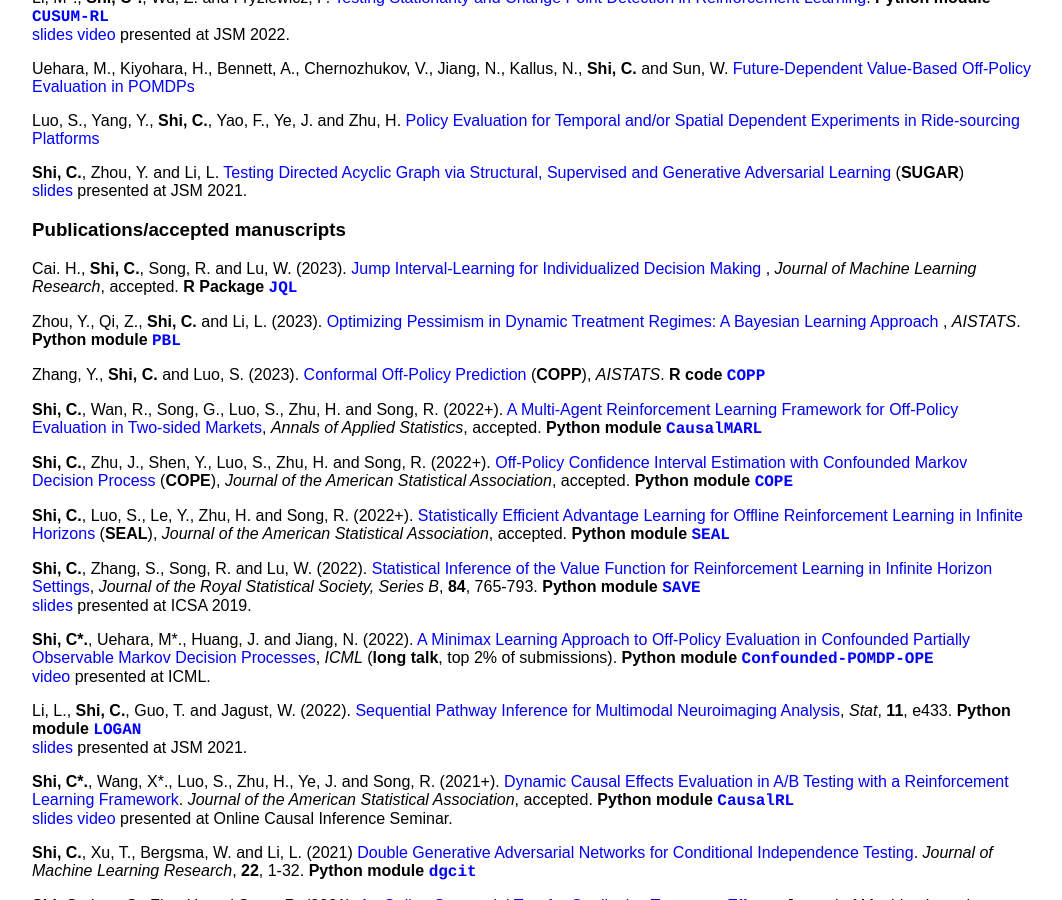
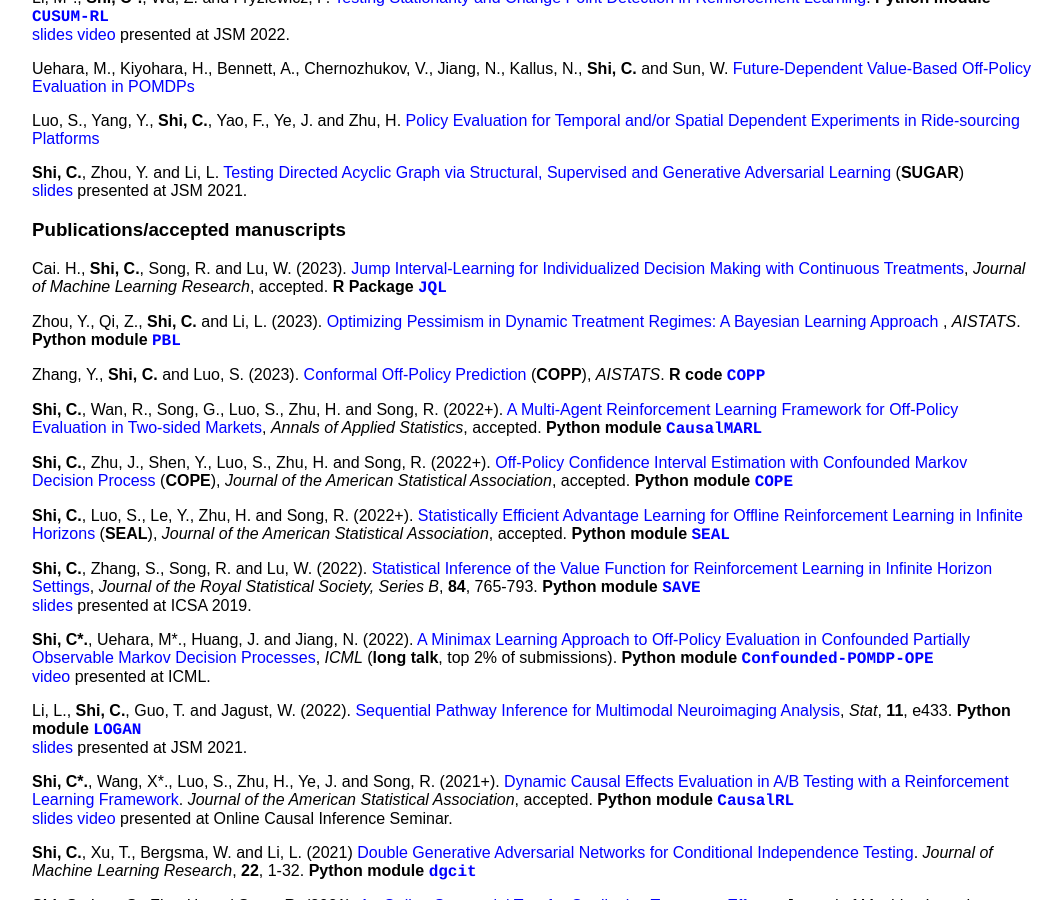
Before and after one commit to callmespring/callmespring.github.io, a Jekyll site: the page built from publication.md, in a window 1280 px wide and 900 px high, scrolled down 479 px. Shown: the whole window, without its empty margins (108-1170 px from the left). Built offline with Jekyll 4.4.1, drawn with Linux system fonts in a browser that asks for light colours.

Commit message:
Update publication.md

```diff
--- a/publication.md
+++ b/publication.md
@@ -40,8 +40,7 @@
 
 ### Publications/accepted manuscripts
 
-Cai. H., **Shi, C.**, Song, R. and Lu, W. (2023). [Jump Interval-Learning for Individualized Decision Making
-](https://arxiv.org/pdf/2111.08885.pdf), _Journal of Machine Learning Research_, accepted. **R Package** [<span style="font-family:courier;">**JQL**</span>](https://cran.r-project.org/web/packages/JQL/index.html)
+Cai. H., **Shi, C.**, Song, R. and Lu, W. (2023). [Jump Interval-Learning for Individualized Decision Making with Continuous Treatments](https://arxiv.org/pdf/2111.08885.pdf), _Journal of Machine Learning Research_, accepted. **R Package** [<span style="font-family:courier;">**JQL**</span>](https://cran.r-project.org/web/packages/JQL/index.html)
 
 Zhou, Y., Qi, Z., **Shi, C.** and Li, L. (2023). [Optimizing Pessimism in Dynamic Treatment Regimes: A Bayesian Learning Approach
 ](https://arxiv.org/pdf/2210.14420.pdf), _AISTATS_.
```
